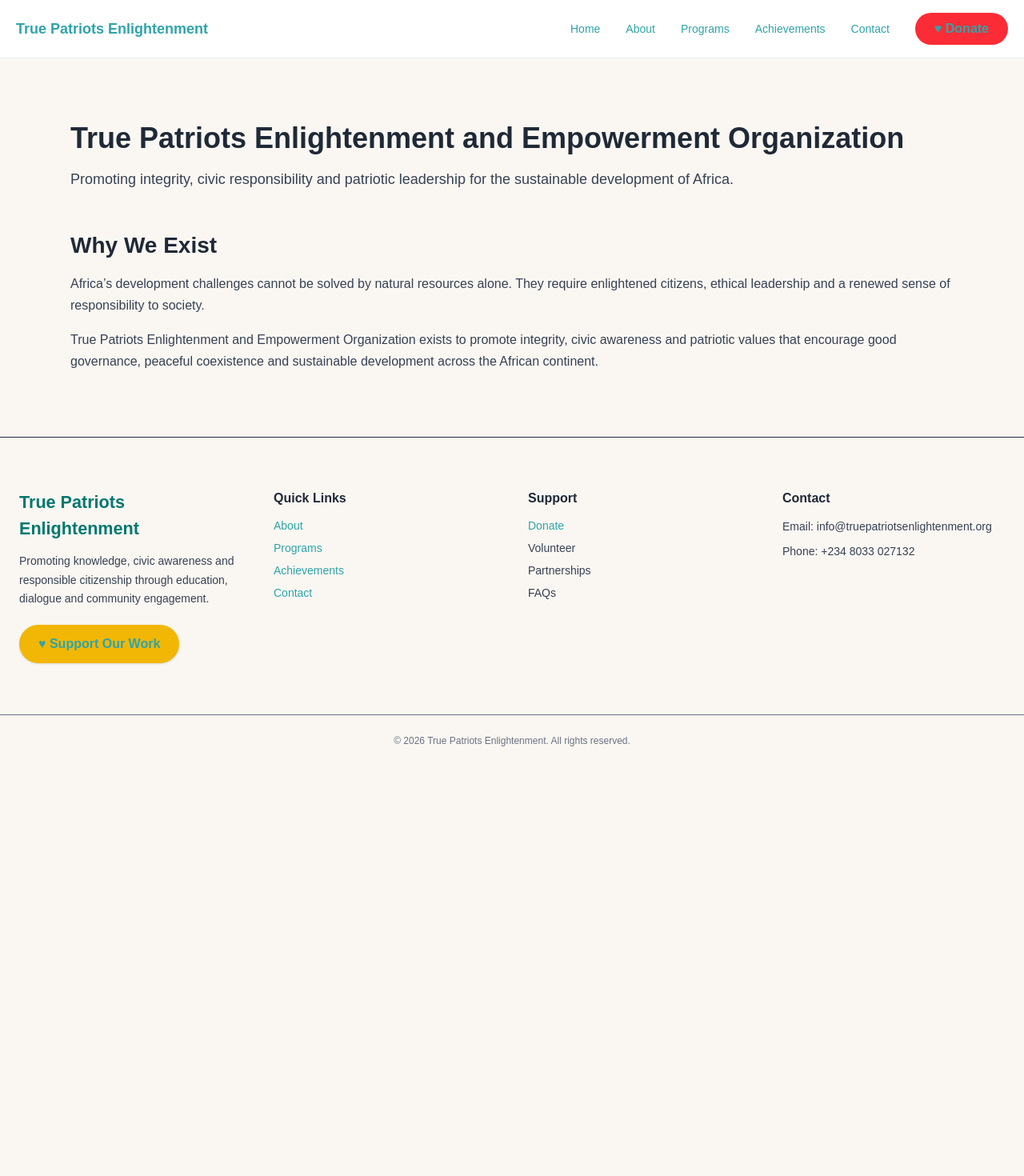
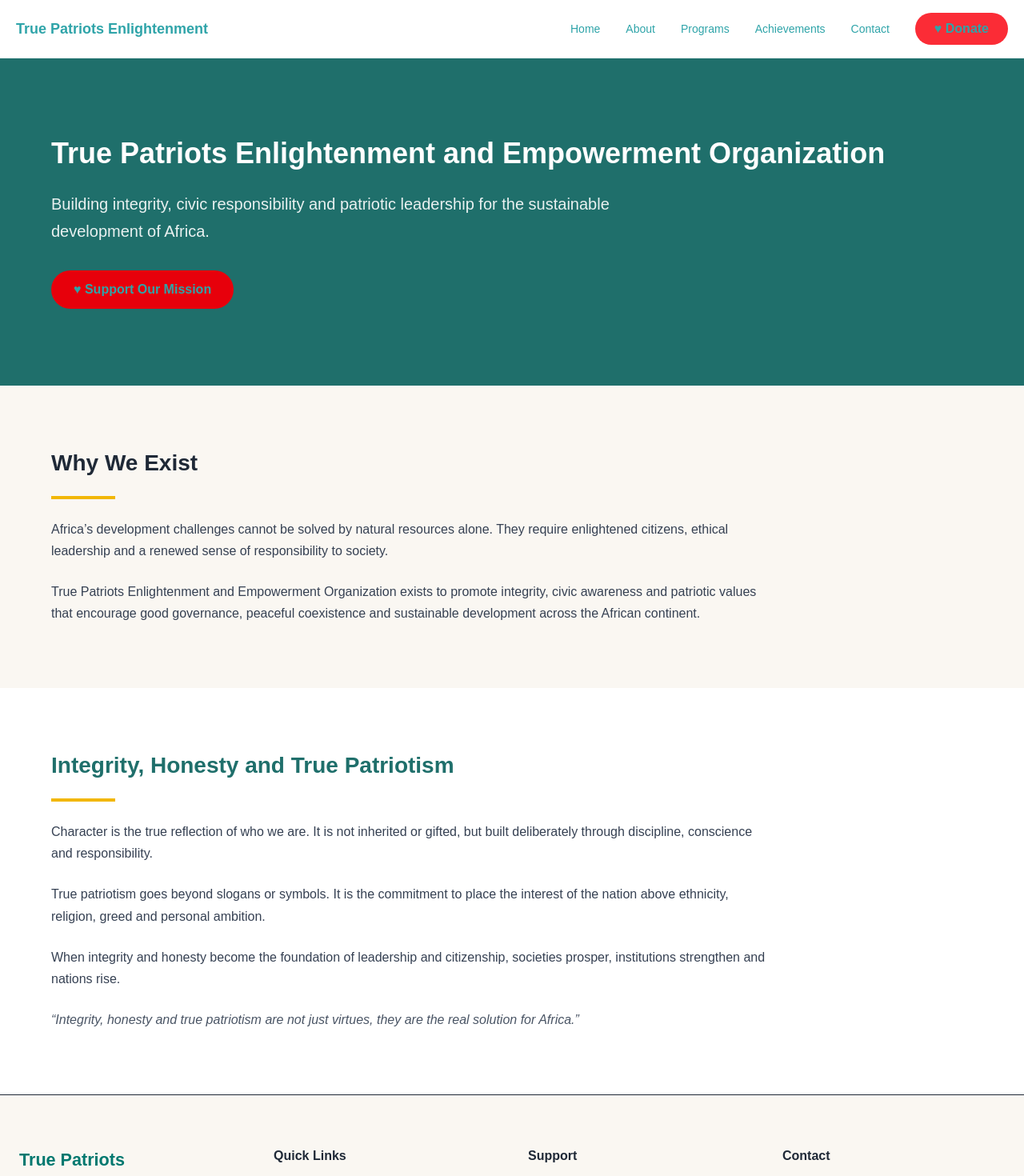
Before and after one commit to pearlroys/truepatriots-enlightenment, a Next.js app: page / in a window 1280 px wide. Shown: the top 1470 px of the page at 80% size. Before the commit the page ends 958 px from the top, so only its background shows below. Built offline with nearby package versions, Linux system fonts and the light colour scheme.

Commit message:
edited page tsx

```diff
--- a/app/page.tsx
+++ b/app/page.tsx
@@ -1,33 +1,86 @@
 export default function HomePage() {
   return (
-    <main className="max-w-6xl mx-auto px-6 py-20 space-y-12">
+    <main className="w-full">
 
-      <section>
-        <h1 className="text-4xl font-bold mb-4">
+      {/* HERO SECTION */}
+      <section className="bg-[#1F6F6B] text-white py-24 px-6">
+        <div className="max-w-6xl mx-auto">
+
+          <h1 className="text-4xl md:text-5xl font-bold leading-tight mb-6">
             True Patriots Enlightenment and Empowerment Organization
           </h1>
 
-        <p className="text-lg text-gray-700">
-          Promoting integrity, civic responsibility and patriotic leadership
+          <p className="text-lg md:text-xl text-white/90 max-w-3xl">
+            Building integrity, civic responsibility and patriotic leadership
             for the sustainable development of Africa.
           </p>
+
+          <a
+            href="/donate"
+            className="inline-block mt-8 bg-red-600 hover:bg-red-700 text-white px-7 py-3 rounded-full font-semibold transition"
+          >
+            ♥ Support Our Mission
+          </a>
+
+        </div>
       </section>
 
-      <section>
-        <h2 className="text-2xl font-semibold mb-4">Why We Exist</h2>
+      {/* WHY WE EXIST */}
+      <section className="bg-[#FAF7F2] py-20 px-6">
+        <div className="max-w-6xl mx-auto space-y-6">
 
-        <p className="text-gray-700 leading-relaxed">
-          Africa’s development challenges cannot be solved by natural resources
-          alone. They require enlightened citizens, ethical leadership and a
-          renewed sense of responsibility to society.
+          <h2 className="text-3xl font-bold text-[#1F2937]">
+            Why We Exist
+          </h2>
+
+          <div className="w-20 h-1 bg-[#F2B705]" />
+
+          <p className="text-gray-700 leading-relaxed max-w-4xl">
+            Africa’s development challenges cannot be solved by natural resources alone.
+            They require enlightened citizens, ethical leadership and a renewed sense
+            of responsibility to society.
           </p>
 
-        <p className="text-gray-700 leading-relaxed mt-4">
-          True Patriots Enlightenment and Empowerment Organization exists to
-          promote integrity, civic awareness and patriotic values that encourage
-          good governance, peaceful coexistence and sustainable development
-          across the African continent.
+          <p className="text-gray-700 leading-relaxed max-w-4xl">
+            True Patriots Enlightenment and Empowerment Organization exists to promote
+            integrity, civic awareness and patriotic values that encourage good governance,
+            peaceful coexistence and sustainable development across the African continent.
           </p>
+
+        </div>
+      </section>
+
+      {/* CHARACTER & PATRIOTISM */}
+      <section className="bg-white py-20 px-6">
+        <div className="max-w-6xl mx-auto space-y-6">
+
+          <h2 className="text-3xl font-bold text-[#1F6F6B]">
+            Integrity, Honesty and True Patriotism
+          </h2>
+
+          <div className="w-20 h-1 bg-[#F2B705]" />
+
+          <p className="text-gray-700 leading-relaxed max-w-4xl">
+            Character is the true reflection of who we are. It is not inherited or gifted,
+            but built deliberately through discipline, conscience and responsibility.
+          </p>
+
+          <p className="text-gray-700 leading-relaxed max-w-4xl">
+            True patriotism goes beyond slogans or symbols. It is the commitment to place
+            the interest of the nation above ethnicity, religion, greed and personal ambition.
+          </p>
+
+          <p className="text-gray-700 leading-relaxed max-w-4xl">
+            When integrity and honesty become the foundation of leadership and citizenship,
+            societies prosper, institutions strengthen and nations rise.
+          </p>
+
+          <p className="italic text-gray-600 mt-6">
+            “Integrity, honesty and true patriotism are not just virtues,
+            they are the real solution for Africa.”
+          </p>
+
+        </div>
       </section>
 
     </main>
```
Lines whose indentation alone changed are shown as unchanged.
